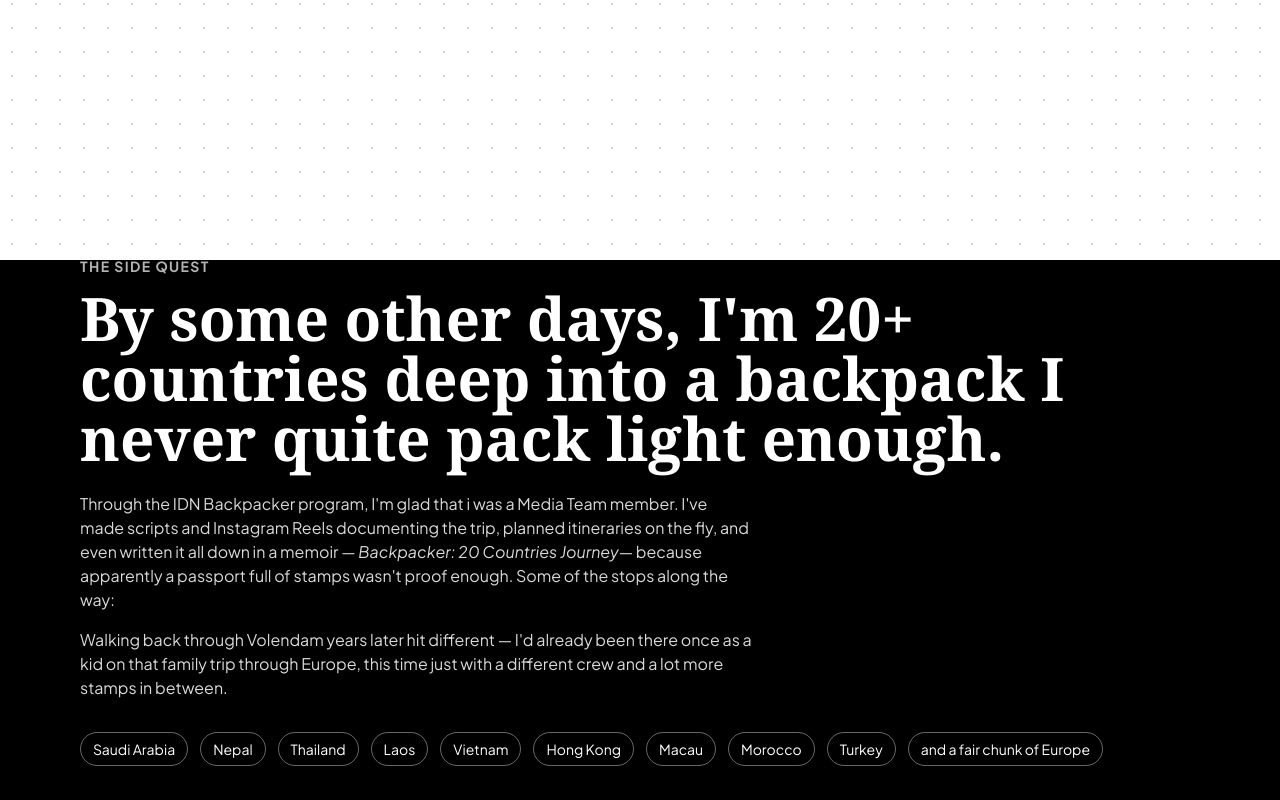
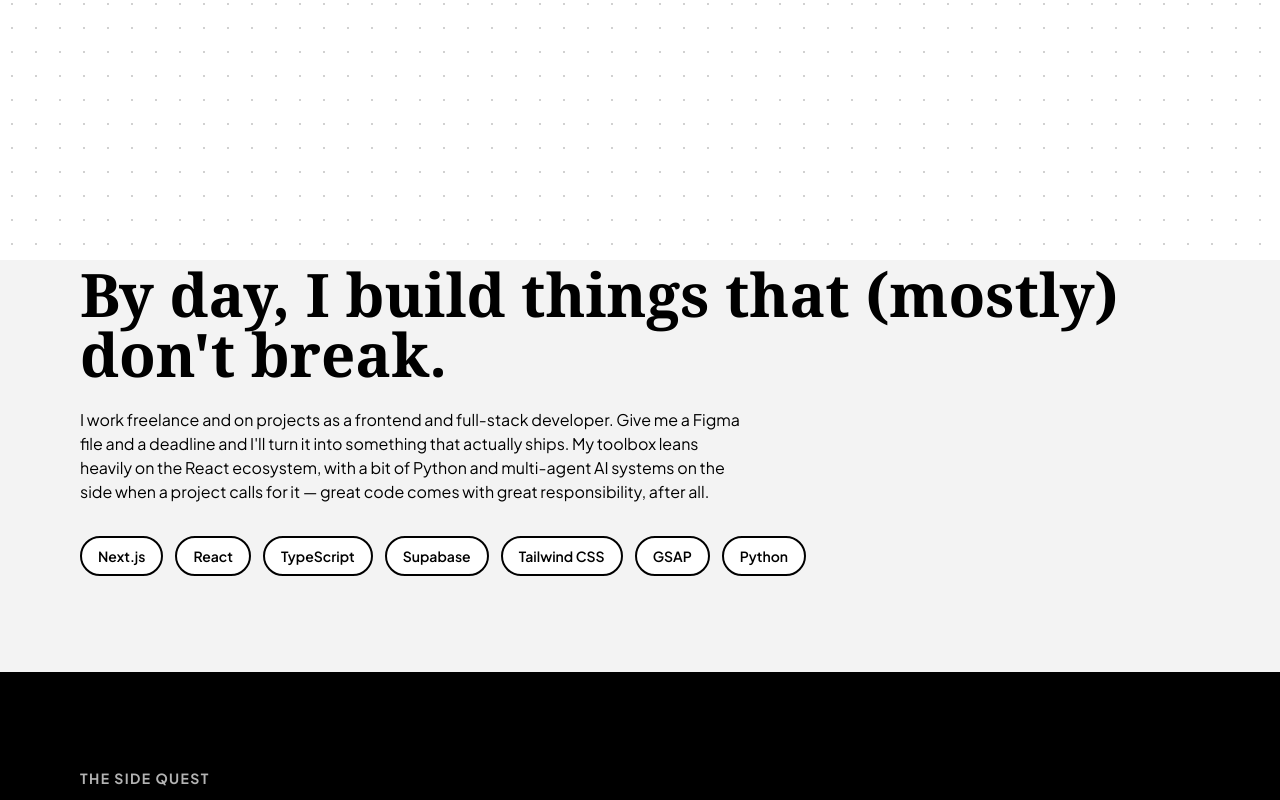
Before and after one commit to Zanathmar/new-portfolio, a Next.js app: page /about in a window 1280 px wide. Shown: the part 1340-2140 px from the top of the page. Built offline with nearby package versions, Linux system fonts and the light colour scheme.

Commit message:
fix: update captions and descriptions in About page for clarity and accuracy

```diff
--- a/app/about/page.tsx
+++ b/app/about/page.tsx
@@ -16,19 +16,17 @@ const countries = [
 ];
 
 const childhoodPhotos = [
-  { src: '/assets/images/minime3.jpg', alt: 'Izzan as a kid', caption: 'Me in Japan', rotate: '-rotate-3' },
+  { src: '/assets/images/minime1.jpg', alt: 'Izzan as a kid', caption: 'Marvel marathon era', rotate: '-rotate-3' },
   { src: '/assets/images/minime2.jpg', alt: 'Izzan on family trip', caption: 'First time in Europe', rotate: 'rotate-2' },
-  { src: '/assets/images/minime1.jpg', alt: 'Izzan young traveler', caption: 'Childhood Adventures', rotate: '-rotate-1' },
+  { src: '/assets/images/minime3.jpg', alt: 'Izzan young traveler', caption: 'Already hooked on the road', rotate: '-rotate-1' },
 ];
 
-
-
 const travelPhotos = [
-  { src: '/assets/images/travel1.jpg', alt: 'Izzan traveling', caption: 'Team 5 ' },
-  { src: '/assets/images/travel2.jpg', alt: 'Izzan backpacking', caption: 'Cruising in Sunset' },
-  { src: '/assets/images/travel3.jpg', alt: 'Izzan in Volendam', caption: 'Pyramid of Giza' },
+  { src: '/assets/images/travel1.jpg', alt: 'Izzan traveling', caption: 'Somewhere new' },
+  { src: '/assets/images/travel2.jpg', alt: 'Izzan backpacking', caption: 'On the move' },
+  { src: '/assets/images/travel3.jpg', alt: 'Izzan in Volendam', caption: 'Volendam, revisited' },
   { src: '/assets/images/travel4.jpg', alt: 'Izzan filming content', caption: 'Behind the scenes' },
-  { src: '/assets/images/travel5.jpg', alt: 'Izzan exploring', caption: 'Media Team' },
+  { src: '/assets/images/travel5.jpg', alt: 'Izzan exploring', caption: 'Another stamp in the passport' },
   { src: '/assets/images/travel6.jpg', alt: 'Izzan with friends abroad', caption: 'Different crew, same road' },
 ];
 
@@ -39,18 +37,18 @@ const offDuty = [
     src: '/assets/images/offday1.jpg',
   },
   {
-    title: 'Sport',
-    text: 'I like any sport, but I play basketball and football the most. I also like to watch UFC.',
+    title: 'Training',
+    text: 'Bodyweight workouts and slow, steady bulking. No cape required.',
     src: '/assets/images/offday2.jpg',
   },
   {
-    title: 'Hangouts',
-    text: "I'm Software Engineering guy but it doesn't mean I don't like to hang out with friends in real life. Ofcource i touch some grass dude.",
+    title: 'Storytelling',
+    text: 'Writing scripts, reels, and memoirs — turning trips into something worth reading.',
     src: '/assets/images/offday3.jpg',
   },
   {
     title: 'Movies',
-    text: 'Marvel, Star Wars, Disney etc — the same lineup since I was a kid.',
+    text: 'Iron Man, the Avengers, Star Wars — the same lineup since I was a kid.',
     src: '/assets/images/offday4.png',
   },
   {
@@ -118,14 +116,14 @@ export default function AboutPage() {
           Little me
         </p>
         <h2 className="font-serif text-3xl tablet:text-5xl desktop:text-6xl font-bold mb-5 tablet:mb-6">
-          Before the code, there was Iron Man who inspired a boy who curious
-          about the world.
+          Before the code, there was Iron Man, the Avengers, and a boy who wanted
+          to see the world.
         </h2>
         <p className="font-jakarta text-sm tablet:text-base leading-relaxed max-w-2xl mb-8 tablet:mb-10">
           Growing up I was glued to every Marvel movie I could get my hands on —
-          Iron Man and the Avengers especially. I was obsessed with the Jarvis that Tony Stark had, and I wanted to build one too when i was older.
+          Iron Man and the Avengers especially — with a healthy side of Star Wars.
           Somewhere in there I also caught the travel bug early, tagging along on
-          a family trip through Europe and Asia long before IDN Backpacker made it a habit.
+          a family trip through Europe long before IDN Backpacker made it a habit.
           Funny how it comes full circle.
         </p>
         <div className="grid grid-cols-3 gap-4 tablet:gap-6 max-w-2xl">
@@ -149,7 +147,32 @@ export default function AboutPage() {
         </div>
       </section>
 
-
+      {/* what i do */}
+      <section className="px-4 py-12 tablet:px-6 tablet:py-16 desktop:px-20 desktop:py-24">
+        <p className="font-jakarta text-xs tablet:text-sm font-bold uppercase tracking-widest mb-3">
+          The day job
+        </p>
+        <h2 className="font-serif text-3xl tablet:text-5xl desktop:text-6xl font-bold mb-5 tablet:mb-6">
+          By day, I build things that (mostly) don&apos;t break.
+        </h2>
+        <p className="font-jakarta text-sm tablet:text-base leading-relaxed max-w-2xl mb-6 tablet:mb-8">
+          I work freelance and on projects as a frontend and full-stack developer.
+          Give me a Figma file and a deadline and I&apos;ll turn it into something
+          that actually ships. My toolbox leans heavily on the React ecosystem, with
+          a bit of Python and multi-agent AI systems on the side when a project
+          calls for it — great code comes with great responsibility, after all.
+        </p>
+        <div className="flex flex-wrap gap-2 tablet:gap-3">
+          {stack.map((tech) => (
+            <span
+              key={tech}
+              className="font-jakarta text-xs tablet:text-sm font-semibold border-2 border-primary-black rounded-full px-3 py-1.5 tablet:px-4 tablet:py-2 bg-white"
+            >
+              {tech}
+            </span>
+          ))}
+        </div>
+      </section>
 
       {/* travels */}
       <section className="px-4 py-12 tablet:px-6 tablet:py-16 desktop:px-20 desktop:py-24 bg-black text-white overflow-hidden">
@@ -161,7 +184,7 @@ export default function AboutPage() {
           quite pack light enough.
         </h2>
         <p className="font-jakarta text-sm tablet:text-base leading-relaxed max-w-2xl mb-4 text-white/85">
-          Through the IDN Backpacker program, I'm glad that i was a Media Team member. I&apos;ve made scripts and Instagram
+          Through the IDN Backpacker program I&apos;ve made scripts and Instagram
           Reels documenting the trip, planned itineraries on the fly, and even
           written it all down in a memoir — <em>Backpacker: 20 Countries Journey</em>
           — because apparently a passport full of stamps wasn&apos;t proof enough.
```
